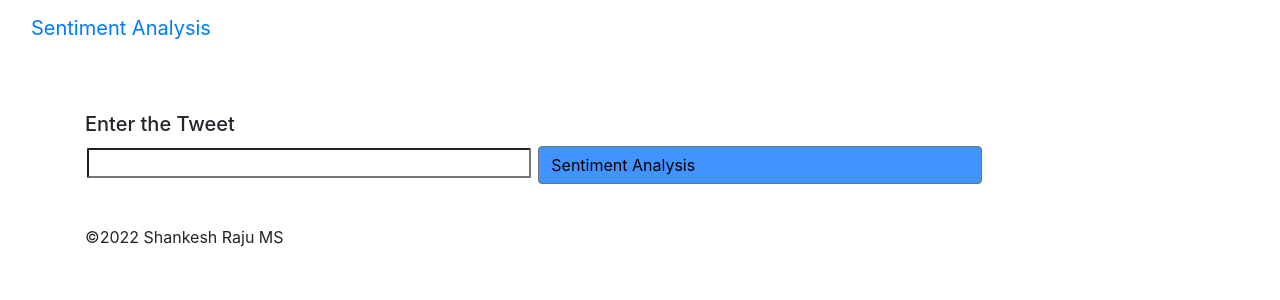
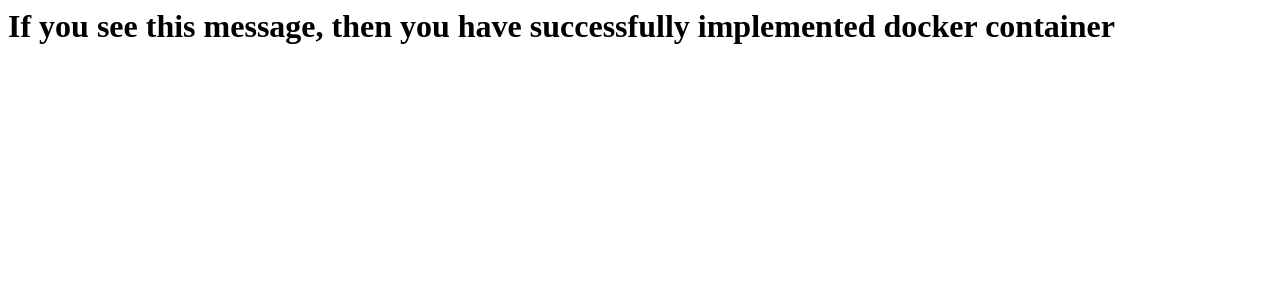
Before and after one commit to sabhashanki/Dockers_Implementation, a Flask app: page / in a window 1280 px wide. Shown: the top 300 px of the page. Run offline with Flask 2, Linux system fonts and the light colour scheme; parts of the project's set-up code (start-up, migrations or seed data) failed here and were passed over; some libraries are stand-ins or nearby versions.

Commit message:
last try

```diff
--- a/app.py
+++ b/app.py
@@ -1,67 +1,5 @@
-from flask import Flask, request, render_template, jsonify
-import requests
-import pickle
-import pandas as pd
-from wordcloud import WordCloud
-import re
-from textblob import Word
-import seaborn as sns
-import matplotlib.pyplot as plt
-import nltk
-from nltk.corpus import stopwords
-from nltk.stem import WordNetLemmatizer
-from sklearn.feature_extraction.text import CountVectorizer
-from sklearn.model_selection import GridSearchCV
-from sklearn.ensemble import RandomForestClassifier
-import string
+from flask import Flask, render_template
 
-rfmodel = pickle.load(open('sentiment.pkl','rb'))
-# NLP model
-
-df_train = pd.read_csv('train.txt', delimiter = ';', names = ['text','label'])
-df_val = pd.read_csv('test.txt', delimiter = ';', names = ['text','label'])
-df = pd.concat([df_train, df_val])
-df.reset_index(inplace = True, drop = True)
-
-encoder_list = {
-    'surprise' : 1,
-    'love' : 1,
-    'joy' : 1,
-    'fear' : 0,
-    'anger' : 0,
-    'sadness' : 0
-}
-def label_encoder(sample):
-    for label, encoder in encoder_list.items():
-        if sample == label:
-            return encoder
-
-df.label = df.label.apply(lambda x : label_encoder(x))
-
-punc = string.punctuation
-allstopwords = stopwords.words('english')
-
-def conversion(sentence):
-    lem_words = []
-    for row in sentence:
-        line = "".join([i for i in row if i not in punc])
-        line = [word for word in line.split() if word not in allstopwords]
-        line = " ".join([Word(i).lemmatize('v') for i in line])
-        lem_words.append(''.join(str(x) for x in line))
-    return lem_words
-
-data = conversion(df.text)
-
-vector = CountVectorizer(ngram_range = (1,2))
-vector_matrix = vector.fit_transform(data)
-
-def sentiment_prediction(input):
-    converted_input = conversion(input)
-    vectorized_input = vector.transform(converted_input)
-    prediction = rfmodel.predict(vectorized_input)
-    return prediction
-
-# Flask Application
 
 app = Flask(__name__)
 
@@ -69,20 +7,6 @@ app = Flask(__name__)
 def home():
     return render_template('home.html')
 
-@app.route('/predict', methods = ['POST'])
-def predict():
-
-    tweet = request.form['tweet']
-    output = sentiment_prediction([tweet])[0]
-    if output == 0:
-        output = 'Negative Statement'
-    elif output == 1:
-        output = 'Postitive Statement'
-    else:
-        output = 'Invalid Statement'
-
-    return render_template('home.html', prediction_text = output)
-
 # Driver Code
 if __name__ == '__main__':
     app.run(debug = True)
--- a/templates/home.html
+++ b/templates/home.html
@@ -1,61 +1,10 @@
-<html lang="en">
-
-<head>
-    <meta charset="UTF-8">
-    <meta name="viewport" content="width=device-width, initial-scale=1.0">
-    <title>Sentiment Analysis</title>
-
-
-    <!-- BootStrap -->
-    <link rel="stylesheet" href="https://stackpath.bootstrapcdn.com/bootstrap/4.5.0/css/bootstrap.min.css"
-        integrity="sha384-9aIt2nRpC12Uk9gS9baDl411NQApFmC26EwAOH8WgZl5MYYxFfc+NcPb1dKGj7Sk" crossorigin="anonymous">
-
-
-    <!-- css -->
-    <link rel="stylesheet" href="static/css/styles.css">
-
-
-</head>
-
-<body>
-
-    <!-- As a heading -->
-    <nav class="navbar navbar-inverse navbar-fixed-top">
-        <div class="container-fluid">
-            <div class="navbar-header">
-                <a class="navbar-brand" href="/">Sentiment Analysis</a>
-            </div>
-        </div>
-    </nav>
-
-    <br>
-
-
-    <div class="container">
-
-        <h3>{{ prediction_text }}</h3>
-        <br>
-
-        <form action="\predict" method="post">
-            <h5>Enter the Tweet</h5>
-            <input name="tweet" type="text">
-            <input type="submit" value="Sentiment Analysis" class="btn btn-secondary">
-        </form>
-        <br>
-        <p>©2022 Shankesh Raju MS</p>
-
-    </div>
-
-
-
-
-    <!-- JavaScript -->
-    <script src="https://code.jquery.com/jquery-3.5.1.slim.min.js"
-        integrity="sha384-DfXdz2htPH0lsSSs5nCTpuj/zy4C+OGpamoFVy38MVBnE+IbbVYUew+OrCXaRkfj"
-        crossorigin="anonymous"></script>
-    <script src="https://cdn.jsdelivr.net/npm/popper.js@1.16.0/dist/umd/popper.min.js"
-        integrity="sha384-Q6E9RHvbIyZFJoft+2mJbHaEWldlvI9IOYy5n3zV9zzTtmI3UksdQRVvoxMfooAo"
-        crossorigin="anonymous"></script>
-    <script src="https://stackpath.bootstrapcdn.com/bootstrap/4.5.0/js/bootstrap.min.js"
-        integrity="sha384-OgVRvuATP1z7JjHLkuOU7Xw704+h835Lr+6QL9UvYjZE3Ipu6Tp75j7Bh/kR0JKI"
-        crossorigin="anonymous"></script>
+<html>
+    <head>
+        <title>
+            Docker Implementation
+        </title>
+        <body>
+            <h1>If you see this message, then you have successfully implemented docker container</h1>
+        </body>
+    </head>
+</html>
```
